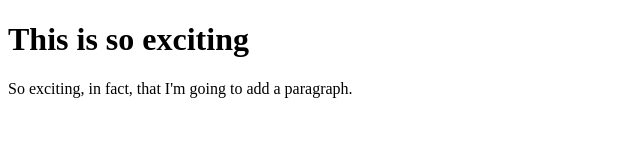
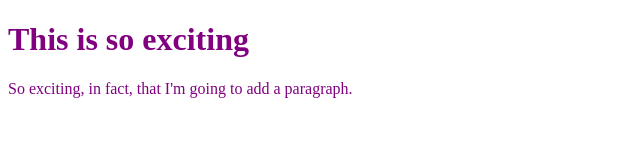
Before and after one commit to fwd-2020/week-02, a plain HTML site: page index.html in a window 1280 px wide. Shown: the whole page, without its empty margins (0-640 px from the left). Drawn offline with Linux system fonts and the light colour scheme.

Commit message:
Add a basic stylesheet

```diff
--- a/index.html
+++ b/index.html
@@ -3,6 +3,7 @@
   <head>
     <title>My first web page</title>
     <meta charset="utf-8" />
+    <link rel="stylesheet" href="screen.css" />
   </head>
   <body>
     <h1>This is so exciting</h1>
--- /dev/null
+++ b/screen.css
@@ -0,0 +1,3 @@
+html {
+  color: purple;
+}
```
